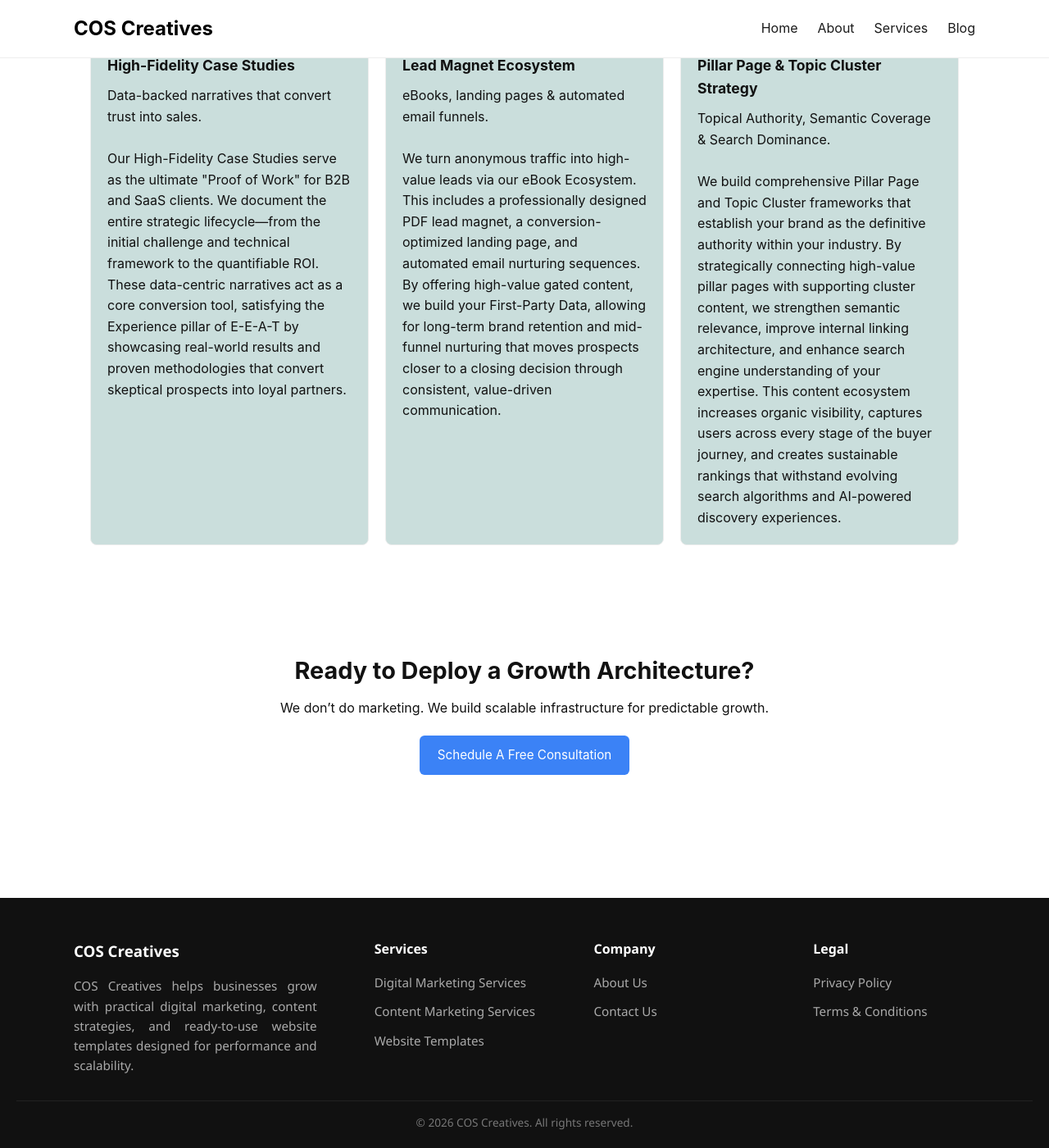
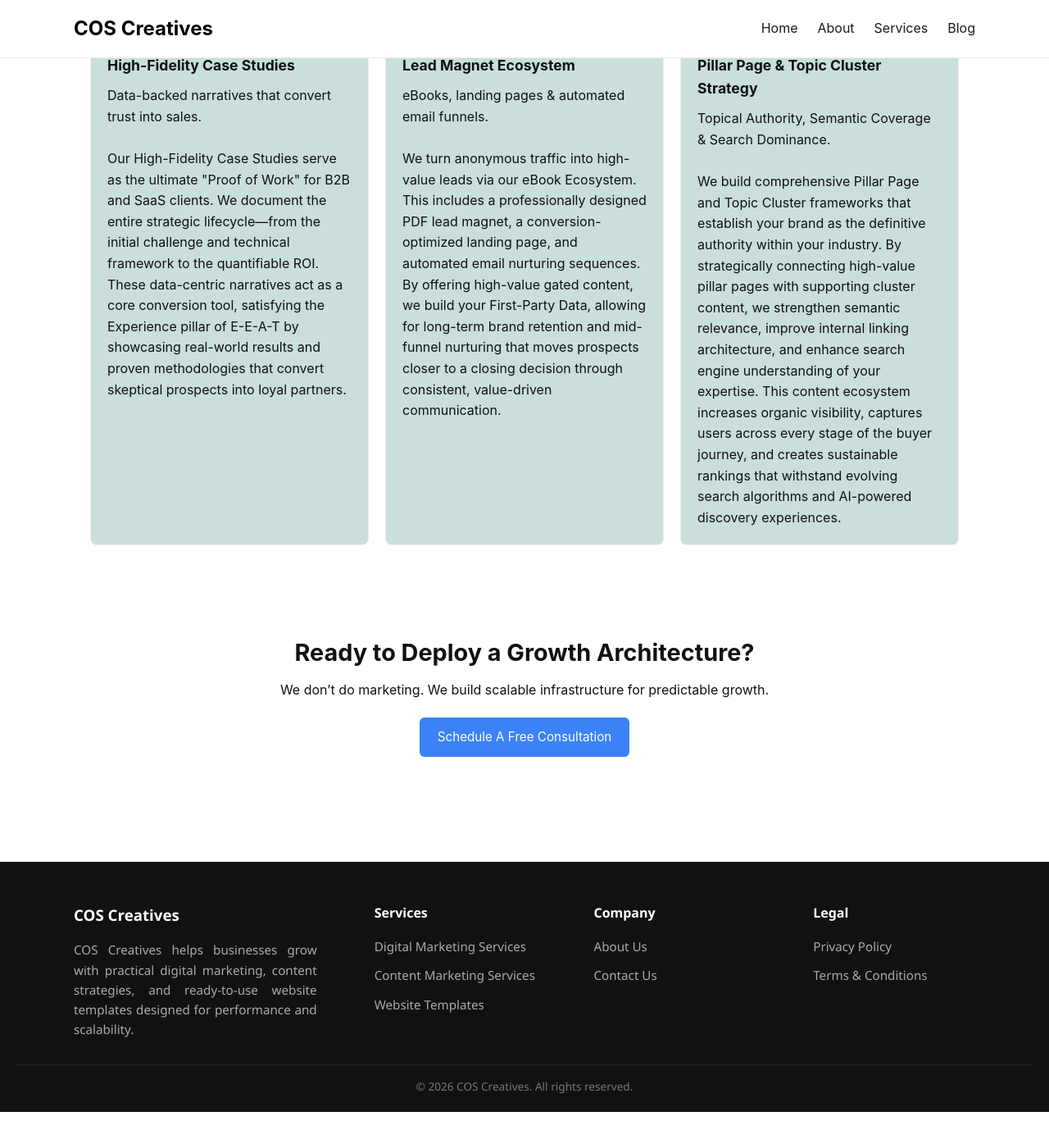
Before and after one commit to coscreativez-main/website, a Jekyll site: the page built from services.html, in a window 1280 px wide and 1400 px high, scrolled down 2612 px. Shown: the whole window at 82% size. Built offline with Jekyll 4.4.1, drawn with Linux system fonts in a browser that asks for light colours; after the commit the page ends 3968 px from its top, so only the background shows below that.

Commit message:
Update style.css

```diff
--- a/assets/css/style.css
+++ b/assets/css/style.css
@@ -1537,7 +1537,7 @@ article img {
 /* CTA */
 .services .cta {
   text-align: center;
-  padding: 70px 20px;
+  padding: 48px 20px;
 }
 
 .services .btn-primary {
```
